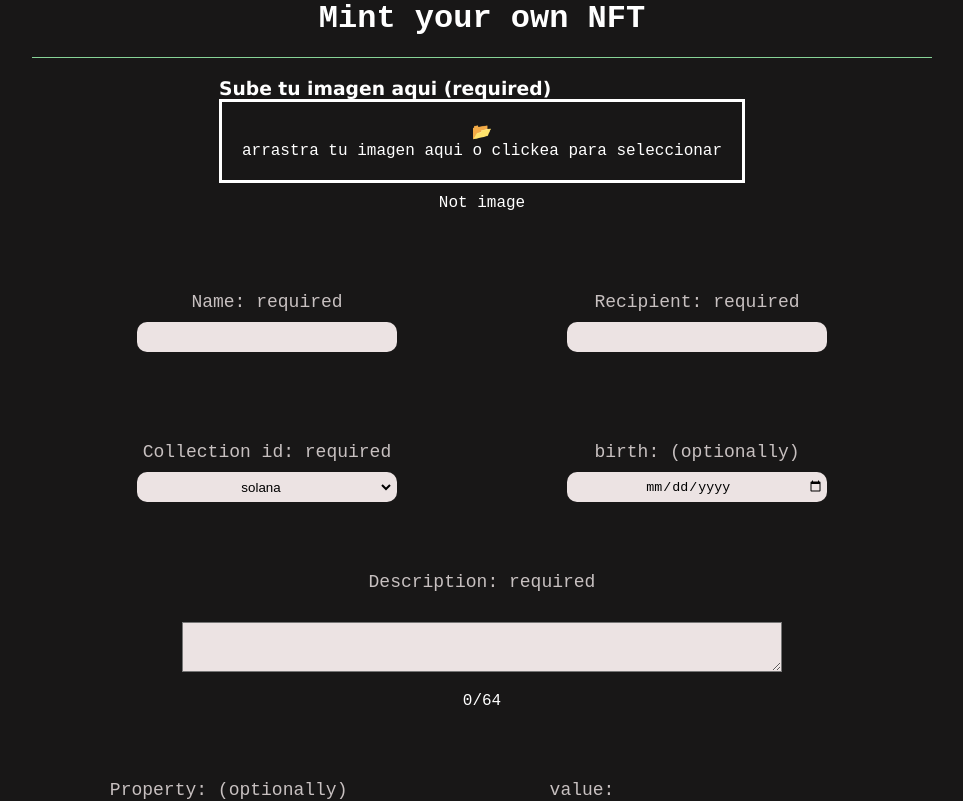
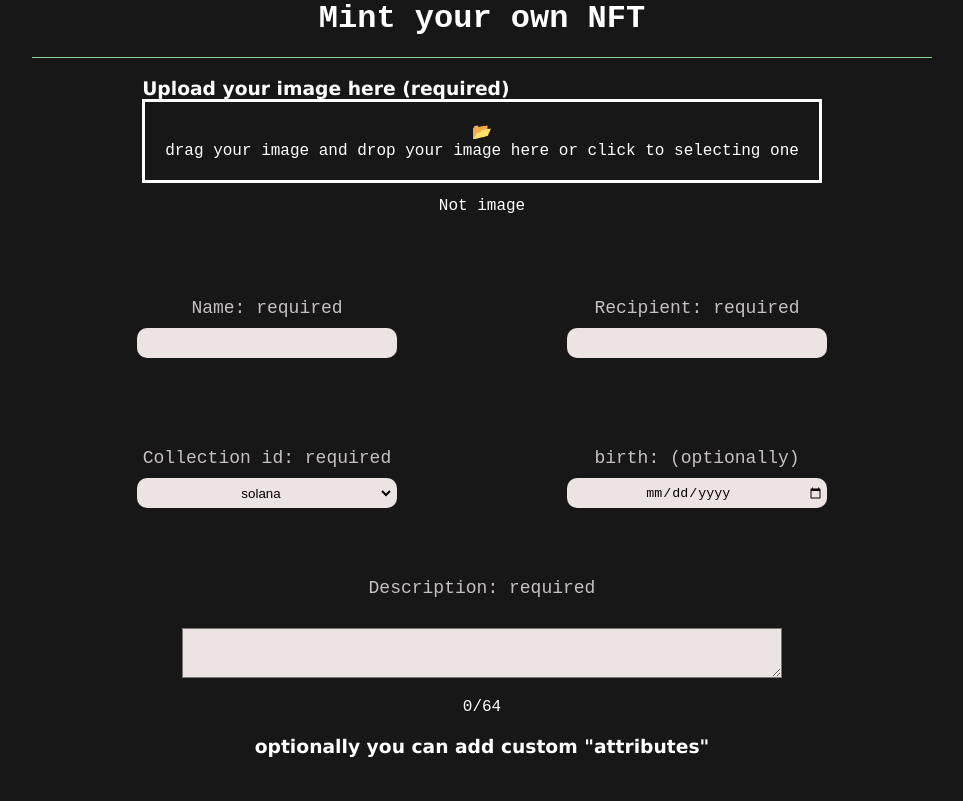
Before and after one commit to Leandro-Larrea/neefter-challenge, a React (Create React App) app: page / in a window 1280 px wide. Shown: the top 801 px of the page, without its empty margins (158-1121 px from the left). Built offline with nearby package versions, Linux system fonts and the light colour scheme.

Commit message:
more details, subtitles, language etc

```diff
--- a/src/components/dropzone.jsx
+++ b/src/components/dropzone.jsx
@@ -53,7 +53,7 @@ export default function MyDropzone({nft}) {
 
   return(
     <div><Container>
-      <h3 className='text-center'>Sube tu imagen aqui {!nft.image && "(required)"}</h3>
+      <h3 className='text-center'>Upload your image here {!nft.image && "(required)"}</h3>
           <Dropzone className={style.dropzone}
            onDrop={handleDrop}
            onChange={(e)=> setImage(e.target.value)}
@@ -64,7 +64,7 @@ export default function MyDropzone({nft}) {
                       <div {...getRootProps({className: style.dropzone})}>
                           <input {...getInputProps()}/>
                           <span>📂</span>
-                          <p>arrastra tu imagen aqui o clickea para seleccionar</p>
+                          <p>drag your image and drop your image here or click to selecting one</p>
                       </div>
                   </section>
               )}
--- a/src/components/form.jsx
+++ b/src/components/form.jsx
@@ -138,8 +138,9 @@ export const Form = ()=>{
                         <p className={style.textLength}>{nft.description.length}/64</p>
 
                 <div className={style.containerItems}>
+                    <h3 style={{width:"100%", textAlign:"center"}}>optionally you can add custom "attributes"</h3>
                     <div className={style.item}>
-                        <label className={style.label} htmlFor="nftKey">Property: (optionally)</label>
+                        <label className={style.label} htmlFor="nftKey">key </label>
                         <input onChange={handleProperty} name="nftKey" id="nftKey" className={style.input} type="text"  value={property.nftKey}></input>
                     </div>
                     <div className={style.item}>
```
